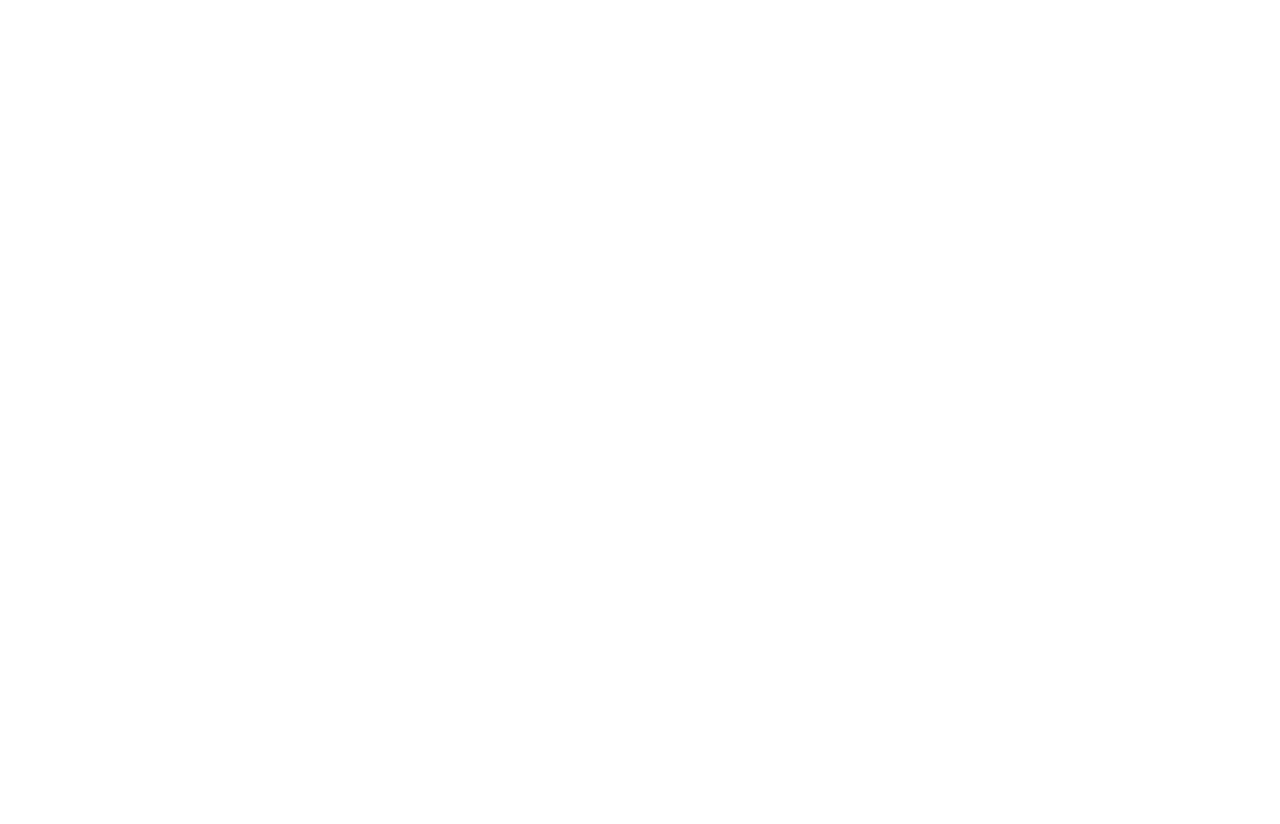
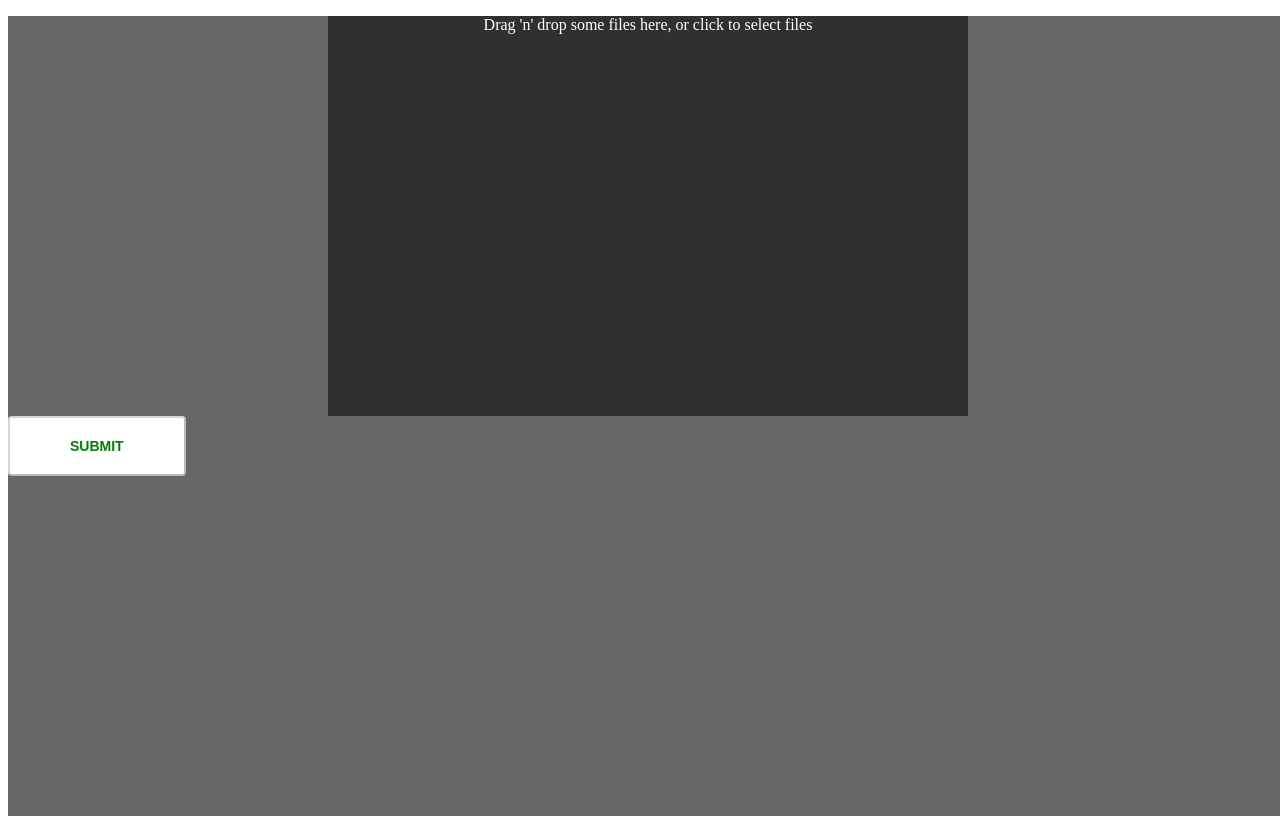
Before and after one commit to WGoodsonDev/ssbm-combo-visualizer, a React (Create React App) app: page / in a window 1280 px wide. Before the commit the page ends 800 px from the top, so only its background shows below. Built offline with nearby package versions, Linux system fonts and the light colour scheme.

Commit message:
Dropzone component added. Accepts exactly one .slp file at a time.

```diff
--- a/package.json
+++ b/package.json
@@ -16,10 +16,10 @@
     "prop-types": "^15.7.2",
     "react": "^17.0.1",
     "react-dom": "^17.0.1",
+    "react-dropzone": "^11.3.1",
     "react-router": "^5.2.0",
     "react-router-dom": "^5.2.0",
     "react-scripts": "4.0.3",
-    "slp-parser-js": "^4.1.0",
     "web-vitals": "^1.0.1"
   },
   "scripts": {
--- a/src/assets/scss/helpers/_variables.scss
+++ b/src/assets/scss/helpers/_variables.scss
@@ -4,4 +4,5 @@
 
 $turquoise: #4FE3C0;
 $lighterGray: #676767;
+$evenLighterGray: #bababa;
 $mineShaft: #303030;
--- /dev/null
+++ b/src/assets/scss/modules/_fileUpload.scss
@@ -0,0 +1,22 @@
+.upload {
+  width: 100vw;
+  height: 100vh;
+  background-color: $lighterGray;
+}
+
+.dragDropArea {
+  margin: auto;
+  width: 50vw;
+  height: 50vh;
+  background-color: $mineShaft;
+  text-align: center;
+  color: white;
+}
+
+.dragDropArea:hover {
+  background-color: $evenLighterGray;
+}
+
+.submitButton {
+
+}
--- a/src/assets/scss/style.scss
+++ b/src/assets/scss/style.scss
@@ -15,6 +15,7 @@
 
 // modules
 @import "modules/vizWindow";
+@import "modules/fileUpload";
 
 // pages
 @import "pages/home";
--- /dev/null
+++ b/src/components/sections/FileUpload.js
@@ -0,0 +1,38 @@
+import React, { useState, useEffect } from "react";
+import Dropzone from "react-dropzone";
+
+function FileUpload(props) {
+
+    const [validSlpUploaded, setValidSlpUploaded] = useState(false);
+
+    const handleDrop = (acceptedFiles) => {
+        if(acceptedFiles.length === 1){
+            if(acceptedFiles[0].name.slice(-4) === ".slp"){
+                console.log(`Valid .slp file uploaded: ${acceptedFiles[0].name}`);
+            }
+        } else {
+            console.log("ERROR: only one file can be uploaded at a time")
+        }
+
+    };
+
+    return (
+        <div className={"upload"}>
+            <Dropzone onDrop={handleDrop} accept={".slp"} multiple={false}>
+                {({getRootProps, getInputProps}) => (
+                    <section>
+                        <div className={"dragDropArea"} {...getRootProps()}>
+                            <input {...getInputProps()} />
+                            <p>Drag 'n' drop some files here, or click to select files</p>
+                        </div>
+                    </section>
+                )}
+            </Dropzone>
+            <button className={"submitButton"} disabled={!validSlpUploaded} type={"submit"}>
+                Submit
+            </button>
+        </div>
+    );
+}
+
+export default FileUpload;
--- a/src/views/Home.js
+++ b/src/views/Home.js
@@ -1,11 +1,13 @@
 import React from 'react';
 
 import VizWindow from "../components/sections/VizWindow";
+import FileUpload from "../components/sections/FileUpload";
 
 function Home(props){
     return (
         <React.Fragment>
             {/*<VizWindow/>*/}
+            <FileUpload/>
         </React.Fragment>
     );
 }
```
Also changed, not shown: 1 other file (tests, documents, lock files or other folders).
